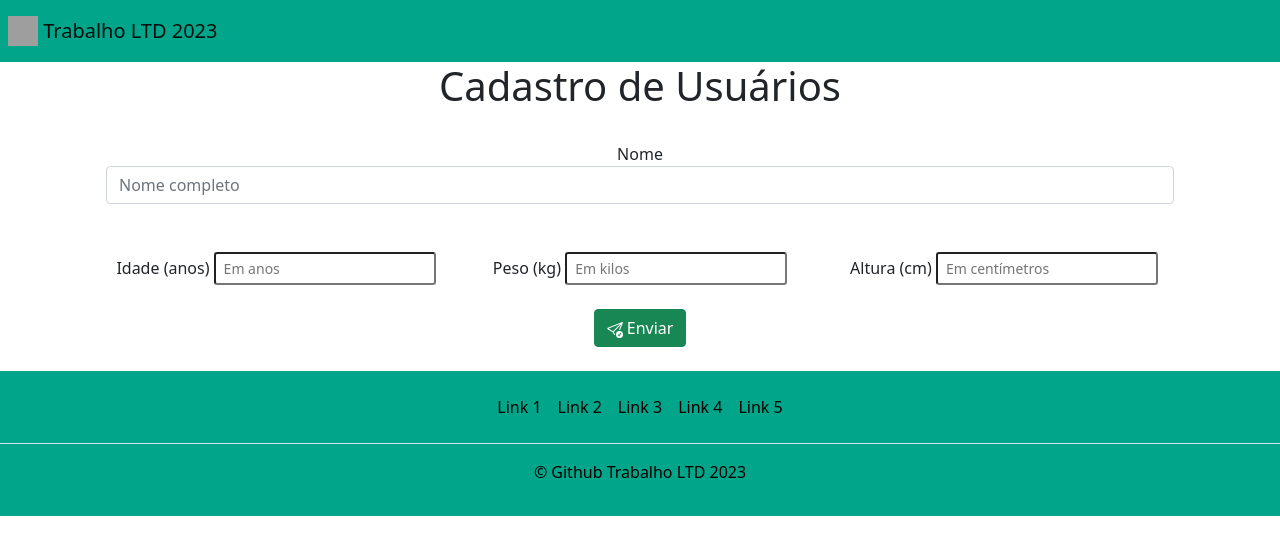
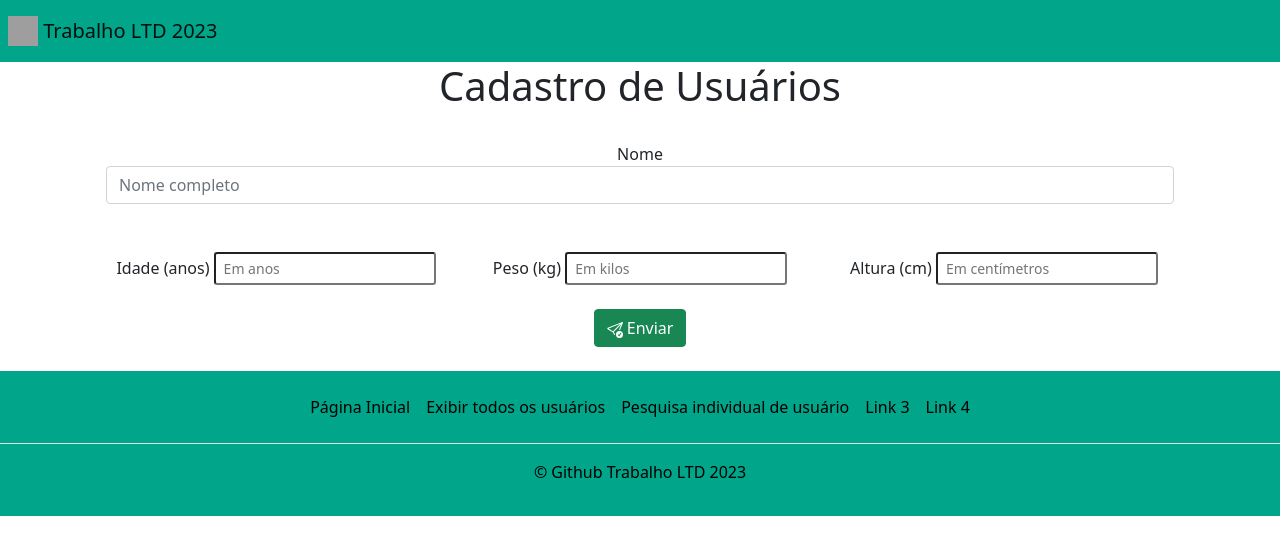
Before and after one commit to ThiagoFigueiroRibeiro/ProjetoCadastro, a Django app: template projeto_cad_usuarios/app_cad_usuarios/templates/usuarios/home.html in a window 1280 px wide. Shown: the top 555 px of the page. Run offline with Django 4.2, Linux system fonts and the light colour scheme; the template is opened without the code that fills it, so the values that code supplies are empty; grey boxes are pictures that could not be loaded.

Commit message:
Update base.html

```diff
--- a/projeto_cad_usuarios/app_cad_usuarios/templates/usuarios/base.html
+++ b/projeto_cad_usuarios/app_cad_usuarios/templates/usuarios/base.html
@@ -30,11 +30,12 @@
 <nav style ="background-color: #00A58A">
   <footer class="py-3 my-4">
 	<ul  class="nav justify-content-center border-bottom pb-3 mb-3" >
-	  <li class="nav-item"><a style="text-decoration: none; color:black;" href="#" class="nav-link px-2 text-body-secondary">Link 1</a></li>
-	  <li class="nav-item"><a style="text-decoration: none; color:black;" href="#" class="nav-link px-2 text-body-secondary">Link 2</a></li>
+	  <li class="nav-item"><a style="text-decoration: none; color:black;" href="/" class="nav-link px-2 text-body-secondary">Página Inicial</a></li>
+    <li class="nav-item"><a style="text-decoration: none; color:black;" href="/exibir/" class="nav-link px-2 text-body-secondary">Exibir todos os usuários</a></li>
+	  <li class="nav-item"><a style="text-decoration: none; color:black;" href="/pesquisa/" class="nav-link px-2 text-body-secondary">Pesquisa individual de usuário</a></li>
 	  <li class="nav-item"><a style="text-decoration: none; color:black;" href="#" class="nav-link px-2 text-body-secondary">Link 3</a></li>
 	  <li class="nav-item"><a style="text-decoration: none; color:black;" href="#" class="nav-link px-2 text-body-secondary">Link 4</a></li>
-	  <li class="nav-item"><a style="text-decoration: none; color:black;" href="#" class="nav-link px-2 text-body-secondary">Link 5</a></li>
+
 	</ul>
 
 	<p class="text-center text-body-secondary">
```
